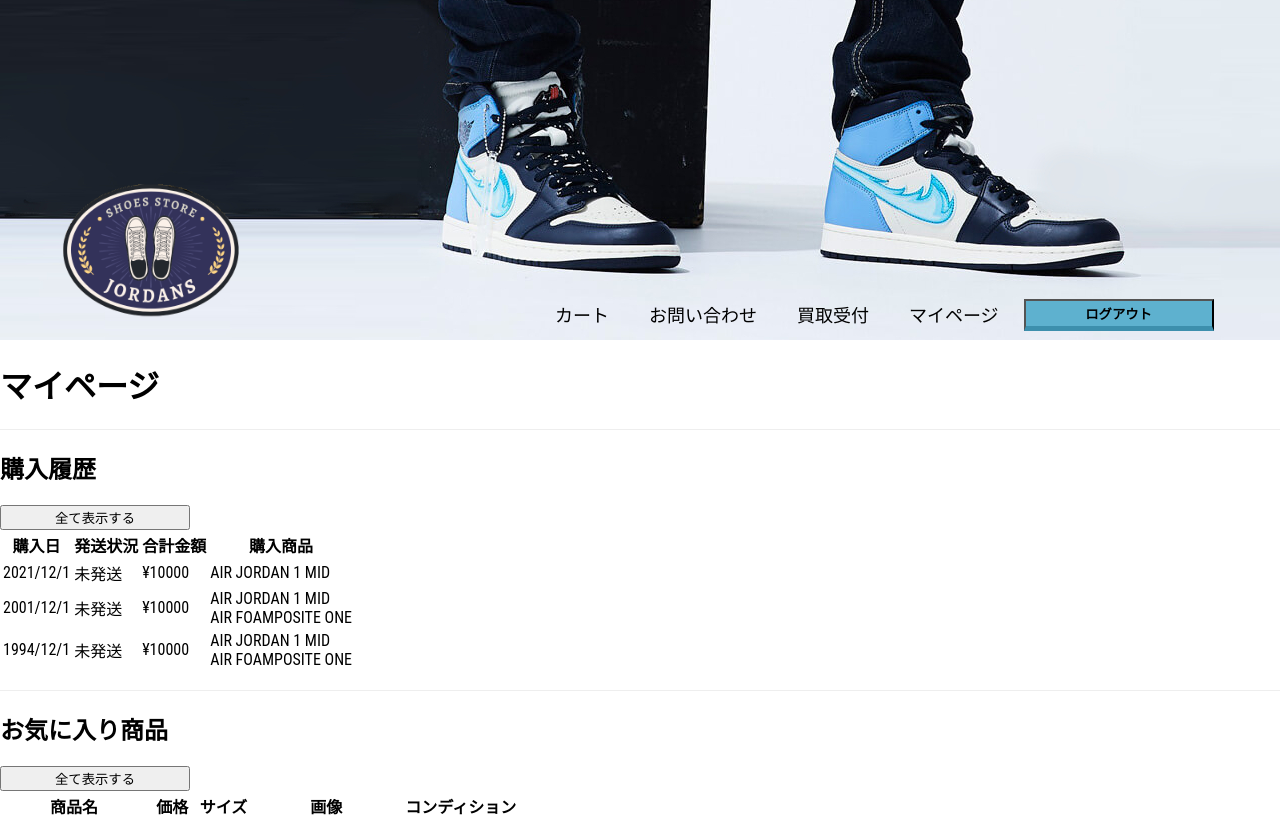
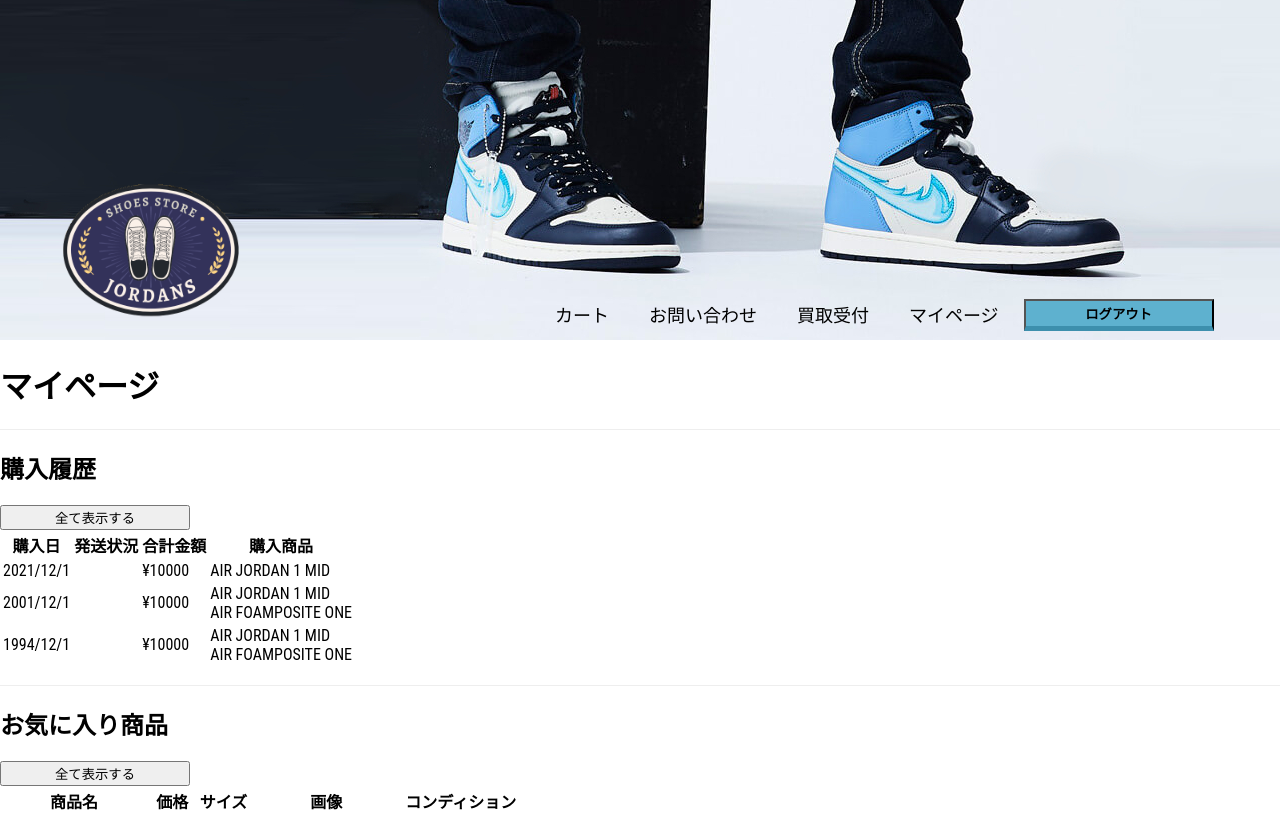
Before and after one commit to tomawatanabe/nextjs_demo, a Next.js app: page /mypage in a window 1280 px wide. Shown: the top 817 px of the page. Built offline with nearby package versions, Linux system fonts and the light colour scheme; data requests are answered from the project's data file.

Commit message:
Update SettlementHistory.tsx
型タイプ変更に伴う修正

```diff
--- a/components/SettlementHistory.tsx
+++ b/components/SettlementHistory.tsx
@@ -33,7 +33,7 @@ function SettlementHistory() {
         orderDate: sortedData[i]?.orderDate,
         note: sortedData[i]?.note,
         paymentMethod: sortedData[i]?.paymaentMethod,
-        status: sortedData[i]?.status,
+        shipStatus: sortedData[i]?.shipStatus,
         orderItemList: sortedData[i]?.orderItemList,
       });
     }
@@ -94,7 +94,7 @@ function SettlementHistory() {
                   return (
                     <tr key={order.id}>
                       <td>{order.orderDate.toString()}</td>
-                      <td>{order.status}</td>
+                      <td>{order.shipStatus}</td>
                       <td>¥{order.totalPrice}</td>
                       <td>{item}</td>
                     </tr>
@@ -116,7 +116,7 @@ function SettlementHistory() {
                   return (
                     <tr key={order.id}>
                       <td>{order.orderDate.toString()}</td>
-                      <td>{order.status}</td>
+                      <td>{order.shipStatus}</td>
                       <td>¥{order.totalPrice}</td>
                       <td>{item}</td>
                     </tr>
```
